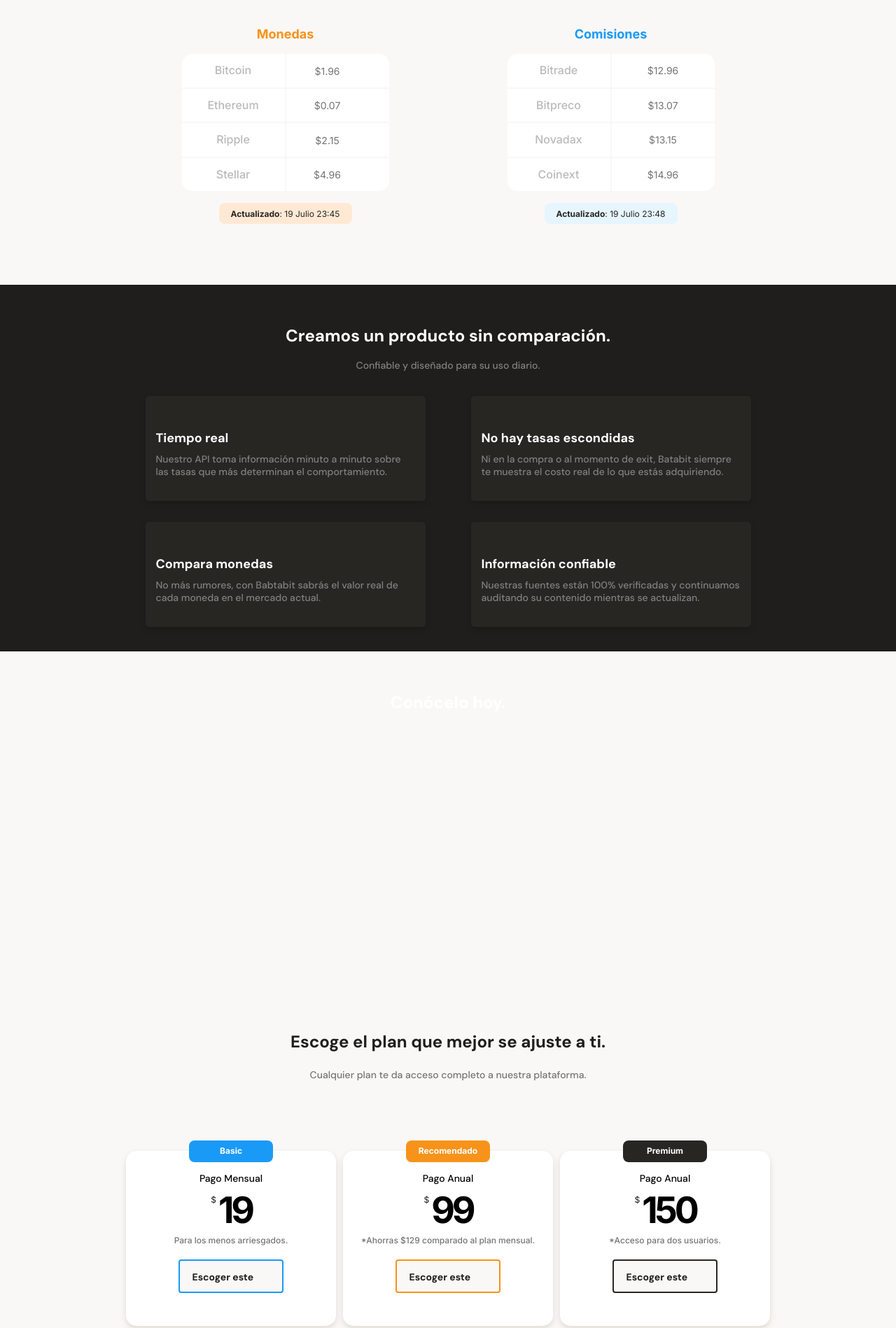
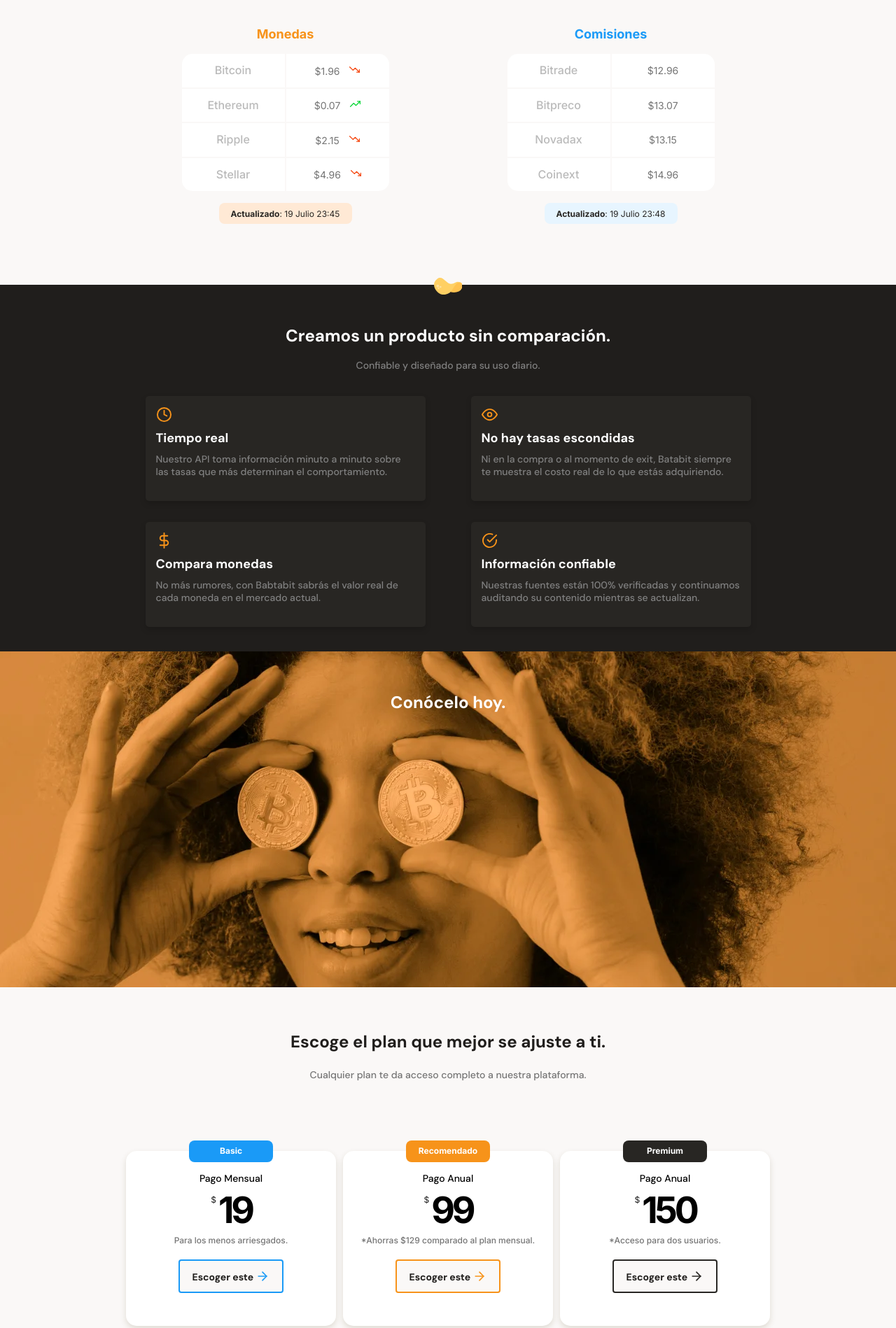
Before and after one commit to aguscorvo/Bata-Bit, a plain HTML site: page index.html in a window 1280 px wide. Shown: the part 736-2634 px from the top of the page at 70% size. Drawn offline with Linux system fonts and the light colour scheme.

Commit message:
Auditory changes

```diff
--- a/css/styles.css
+++ b/css/styles.css
@@ -97,7 +97,7 @@ header img {
   width: 13px;
   height: 8px;
   margin-left: 10px;
-  background-image: url('./assets/icons/down-arrow.svg');
+  background-image: url('../assets/icons/down-arrow.svg');
 }
 
 /* MAIN */
@@ -122,7 +122,7 @@ main {
   height: 200px;
   margin: 0 auto;
   margin-bottom: 50px;
-  background-image: url('./assets/imgs/bitcoin.svg');
+  background-image: url('../assets/imgs/bitcoin.svg');
   background-size: cover;
   background-position: center;
   background-repeat: no-repeat;
@@ -249,14 +249,14 @@ main {
 }
 
 .main-currency-table__container .down {
-  background-image: url('./assets/icons/trending-down.svg');
+  background-image: url('../assets/icons/trending-down.svg');
   background-size: cover;
   background-position: center;
   background-repeat: no-repeat;
 }
 
 .main-currency-table__container .up {
-  background-image: url('./assets/icons/trending-up.svg');
+  background-image: url('../assets/icons/trending-up.svg');
   background-size: cover;
   background-position: center;
   background-repeat: no-repeat;
@@ -307,7 +307,7 @@ main {
   height: 25px;
   top: -10px;
   left: calc(50% - 20px);
-  background-image: url('./assets/icons/papa.svg');
+  background-image: url('../assets/icons/papa.svg');
 }
 
 .producto-detail__title {
@@ -358,19 +358,19 @@ main {
 }
 
 .product-detail__card .clock {
-  background-image: url('./assets/icons/clock.svg');
+  background-image: url('../assets/icons/clock.svg');
 }
 
 .product-detail__card .eye {
-  background-image: url('./assets/icons/eye.svg');
+  background-image: url('../assets/icons/eye.svg');
 }
 
 .product-detail__card .dollar-sign {
-  background-image: url('./assets/icons/dollar-sign.svg');
+  background-image: url('../assets/icons/dollar-sign.svg');
 }
 
 .product-detail__card .tick {
-  background-image: url('./assets/icons/check-circle.svg');
+  background-image: url('../assets/icons/check-circle.svg');
 }
 
 .product-detail__card .product__card-title {
@@ -392,7 +392,7 @@ main {
   width: 100%;
   min-width: 320px;
   height: 60vh;
-  background-image: url('./assets/imgs/bitcoinbaby2x.jpg');
+  background-image: url('../assets/imgs/bitcoinbaby2x.webp');
   background-position: center;
   background-size: cover;
   background-repeat: no-repeat;
@@ -562,15 +562,15 @@ main {
 }
 
 .recommended .plan-card__ca span {
-  background-image: url('./assets/icons/orange-right-arrow.svg');
+  background-image: url('../assets/icons/orange-right-arrow.svg');
 }
 
 .basic .plan-card__ca span {
-  background-image: url('./assets/icons/blue-right-arrow.svg');
+  background-image: url('../assets/icons/blue-right-arrow.svg');
 }
 
 .premium .plan-card__ca span {
-  background-image: url('./assets/icons/black-right-arrow.svg');
+  background-image: url('../assets/icons/black-right-arrow.svg');
 }
 
 /* FOOTER */
--- /dev/null
+++ b/css/tablet640.css
@@ -0,0 +1,3 @@
+.bitcoin-img-container {
+  background-image: url('../assets/imgs/bitcoinbaby4x.webp');
+}
--- a/index.html
+++ b/index.html
@@ -3,6 +3,10 @@
   <head>
     <meta charset="UTF-8" />
     <meta name="viewport" content="width=device-width, initial-scale=1.0" />
+    <meta
+      name="description"
+      content="Esta página es un proyecto del curso de Responsive Design: Maquetación Mobile First, de Platzi."
+    />
     <title>Batatabit</title>
     <link rel="preconnect" href="https://fonts.gstatic.com" />
     <link
@@ -10,7 +14,16 @@
       rel="stylesheet"
     />
     <link rel="stylesheet" href="./css/styles.css" />
-    <link rel="stylesheet" href="./css/tablet.css" media="(min-width: 930px)" />
+    <link
+      rel="stylesheet"
+      href="./css/tablet640.css"
+      media="(min-width: 640px)"
+    />
+    <link
+      rel="stylesheet"
+      href="./css/tablet930.css"
+      media="(min-width: 930px)"
+    />
   </head>
   <body>
     <header>
```
Also changed, not shown: assets/imgs/bitcoinbaby.jpg (deleted), assets/imgs/bitcoinbaby.png (deleted), assets/imgs/bitcoinbaby2x.jpg (deleted), assets/imgs/bitcoinbaby2x.png (deleted), assets/imgs/bitcoinbaby2x.webp (added), assets/imgs/bitcoinbaby4x.webp (added), css/tablet930.css (renamed from css/tablet.css).
